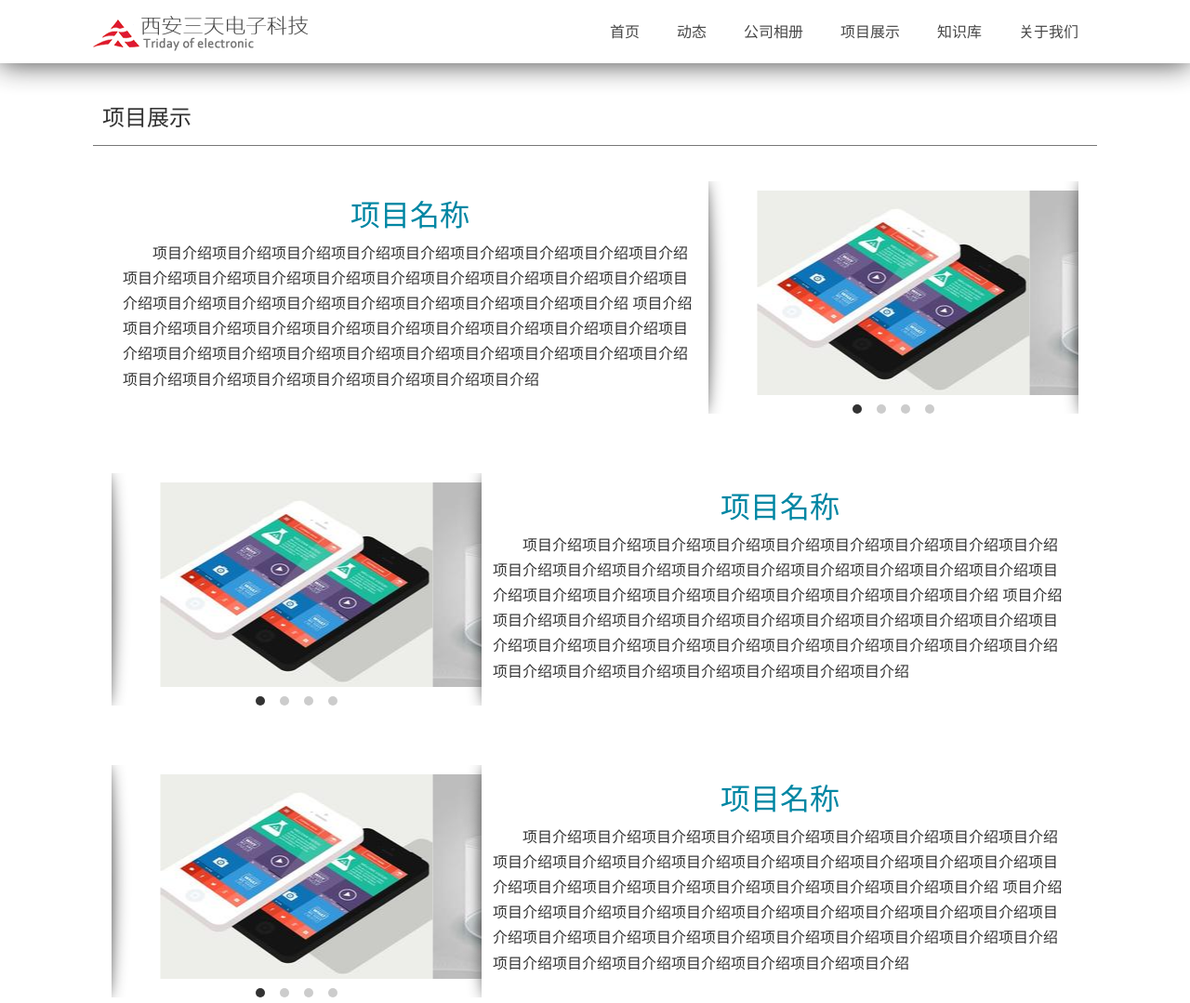
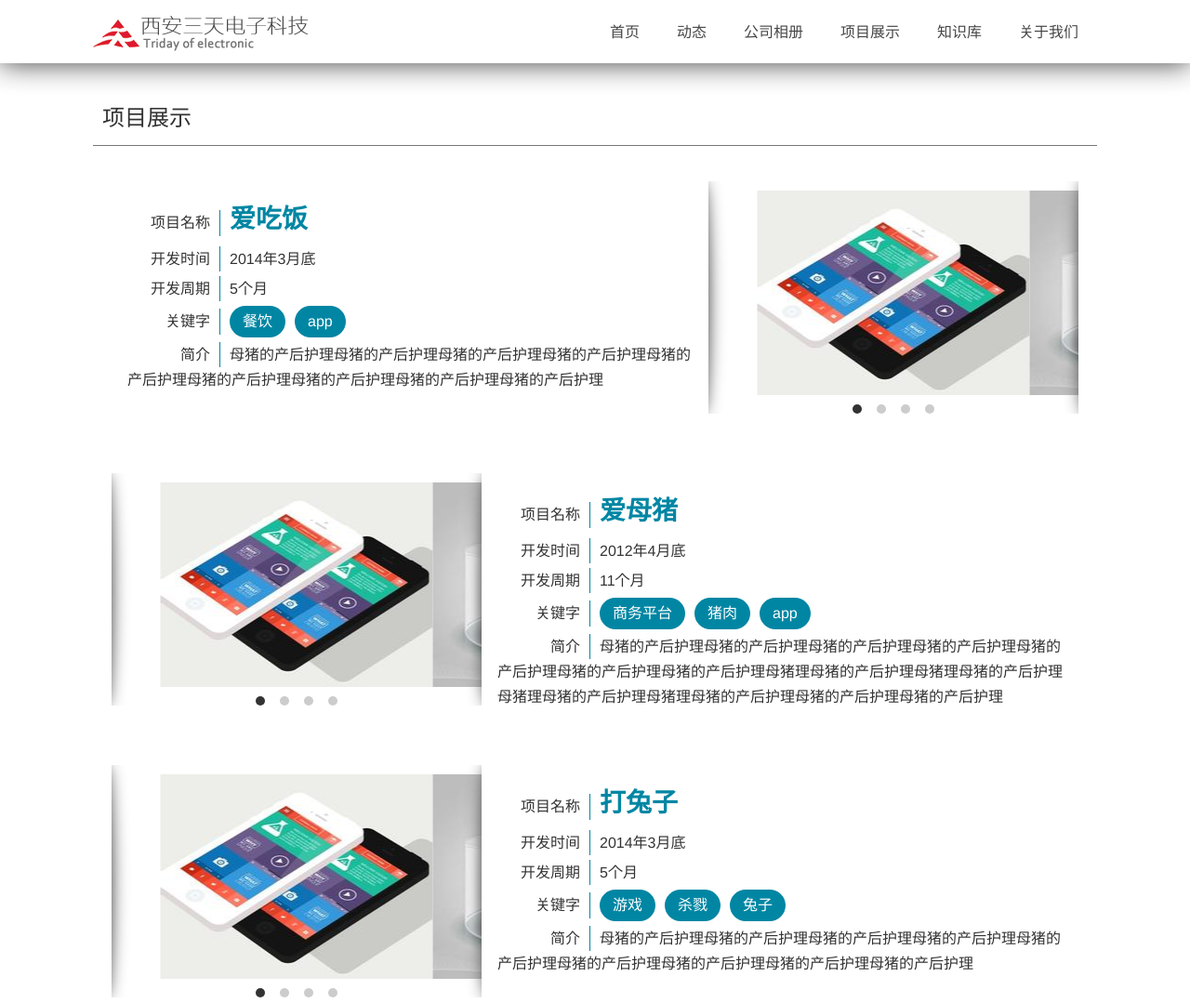
Before and after one commit to yansm/tridayOfElectronic, a website: page product.html in a window 1280 px wide. Shown: the top 1079 px of the page at 93% size. Drawn offline with Linux system fonts and the light colour scheme.

Commit message:
update product

```diff
--- a/product.html
+++ b/product.html
@@ -37,12 +37,12 @@
 			</h2>
 			<div class="product-item fix">
 				<div class="product-info">
-					<div class="product-head">项目名称</div>
 					<div class="product-content">
-						<p>
-							项目介绍项目介绍项目介绍项目介绍项目介绍项目介绍项目介绍项目介绍项目介绍项目介绍项目介绍项目介绍项目介绍项目介绍项目介绍项目介绍项目介绍项目介绍项目介绍项目介绍项目介绍项目介绍项目介绍项目介绍项目介绍项目介绍项目介绍
-							项目介绍项目介绍项目介绍项目介绍项目介绍项目介绍项目介绍项目介绍项目介绍项目介绍项目介绍项目介绍项目介绍项目介绍项目介绍项目介绍项目介绍项目介绍项目介绍项目介绍项目介绍项目介绍项目介绍项目介绍项目介绍项目介绍项目介绍
-						</p>
+						<p><span>项目名称</span><em>爱吃饭</em></p>
+						<p><span>开发时间</span>2014年3月底</p>
+						<p><span>开发周期</span>5个月</p>
+						<p><span>关键字</span><i>餐饮</i><i>app</i></p>
+						<p><span>简介</span>母猪的产后护理母猪的产后护理母猪的产后护理母猪的产后护理母猪的产后护理母猪的产后护理母猪的产后护理母猪的产后护理母猪的产后护理</p>
 					</div>
 				</div>
 				<div class="product-photo">
@@ -65,12 +65,12 @@
 					</div>
 				</div>
 				<div class="product-info">
-					<div class="product-head">项目名称</div>
 					<div class="product-content">
-						<p>
-							项目介绍项目介绍项目介绍项目介绍项目介绍项目介绍项目介绍项目介绍项目介绍项目介绍项目介绍项目介绍项目介绍项目介绍项目介绍项目介绍项目介绍项目介绍项目介绍项目介绍项目介绍项目介绍项目介绍项目介绍项目介绍项目介绍项目介绍
-							项目介绍项目介绍项目介绍项目介绍项目介绍项目介绍项目介绍项目介绍项目介绍项目介绍项目介绍项目介绍项目介绍项目介绍项目介绍项目介绍项目介绍项目介绍项目介绍项目介绍项目介绍项目介绍项目介绍项目介绍项目介绍项目介绍项目介绍
-						</p>
+						<p><span>项目名称</span><em>爱母猪</em></p>
+						<p><span>开发时间</span>2012年4月底</p>
+						<p><span>开发周期</span>11个月</p>
+						<p><span>关键字</span><i>商务平台</i><i>猪肉</i><i>app</i></p>
+						<p><span>简介</span>母猪的产后护理母猪的产后护理母猪的产后护理母猪的产后护理母猪的产后护理母猪的产后护理母猪的产后护理母猪理母猪的产后护理母猪理母猪的产后护理母猪理母猪的产后护理母猪理母猪的产后护理母猪的产后护理母猪的产后护理</p>
 					</div>
 				</div>
 			</div>
@@ -85,12 +85,12 @@
 					</div>
 				</div>
 				<div class="product-info">
-					<div class="product-head">项目名称</div>
 					<div class="product-content">
-						<p>
-							项目介绍项目介绍项目介绍项目介绍项目介绍项目介绍项目介绍项目介绍项目介绍项目介绍项目介绍项目介绍项目介绍项目介绍项目介绍项目介绍项目介绍项目介绍项目介绍项目介绍项目介绍项目介绍项目介绍项目介绍项目介绍项目介绍项目介绍
-							项目介绍项目介绍项目介绍项目介绍项目介绍项目介绍项目介绍项目介绍项目介绍项目介绍项目介绍项目介绍项目介绍项目介绍项目介绍项目介绍项目介绍项目介绍项目介绍项目介绍项目介绍项目介绍项目介绍项目介绍项目介绍项目介绍项目介绍
-						</p>
+						<p><span>项目名称</span><em>打兔子</em></p>
+						<p><span>开发时间</span>2014年3月底</p>
+						<p><span>开发周期</span>5个月</p>
+						<p><span>关键字</span><i>游戏</i><i>杀戮</i><i>兔子</i></p>
+						<p><span>简介</span>母猪的产后护理母猪的产后护理母猪的产后护理母猪的产后护理母猪的产后护理母猪的产后护理母猪的产后护理母猪的产后护理母猪的产后护理</p>
 					</div>
 				</div>
 			</div>
--- a/stylesheets/myStyle.less
+++ b/stylesheets/myStyle.less
@@ -325,7 +325,12 @@ a{text-decoration:none;}
 	color:@baseColor;font-size:2em;text-align:center;
 }
 .product-content{
-	line-height:1.7;text-indent:2em;
+	line-height:1.7;
+	p{margin:5px;
+		span{display:inline-block;width:100px;padding-right:10px;text-align:right;border-right:1px solid @baseColor;margin-right:10px; }
+		em{font-size:28px;font-weight:700;color:@baseColor;}
+		i{display:inline-block;padding:3px 14px;margin-right:10px;border-radius:20px;background:@baseColor;color:#fff;}
+	}
 }
 .product-photo{
 	width:398px;height:250px;position:relative;padding:10px 0;
```
Also changed, not shown: stylesheets/myStyle.css, stylesheets/myStyle.min.css.
